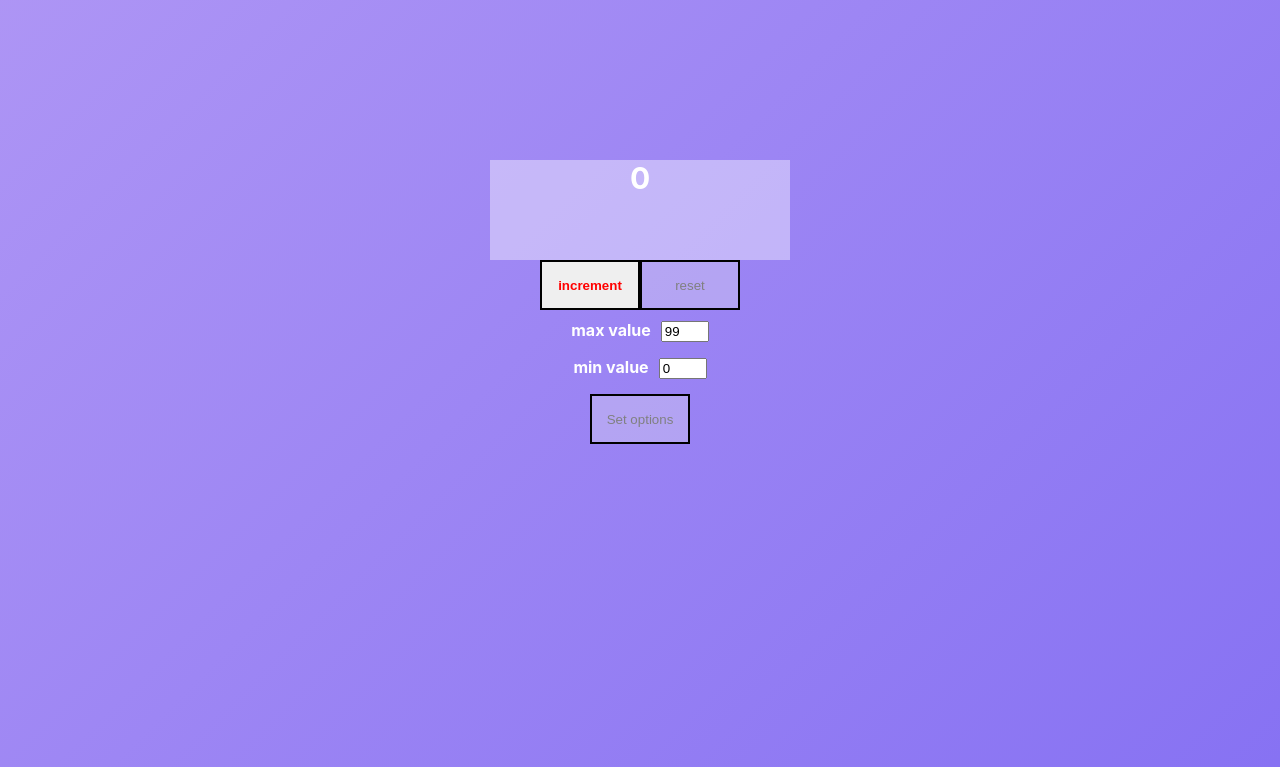
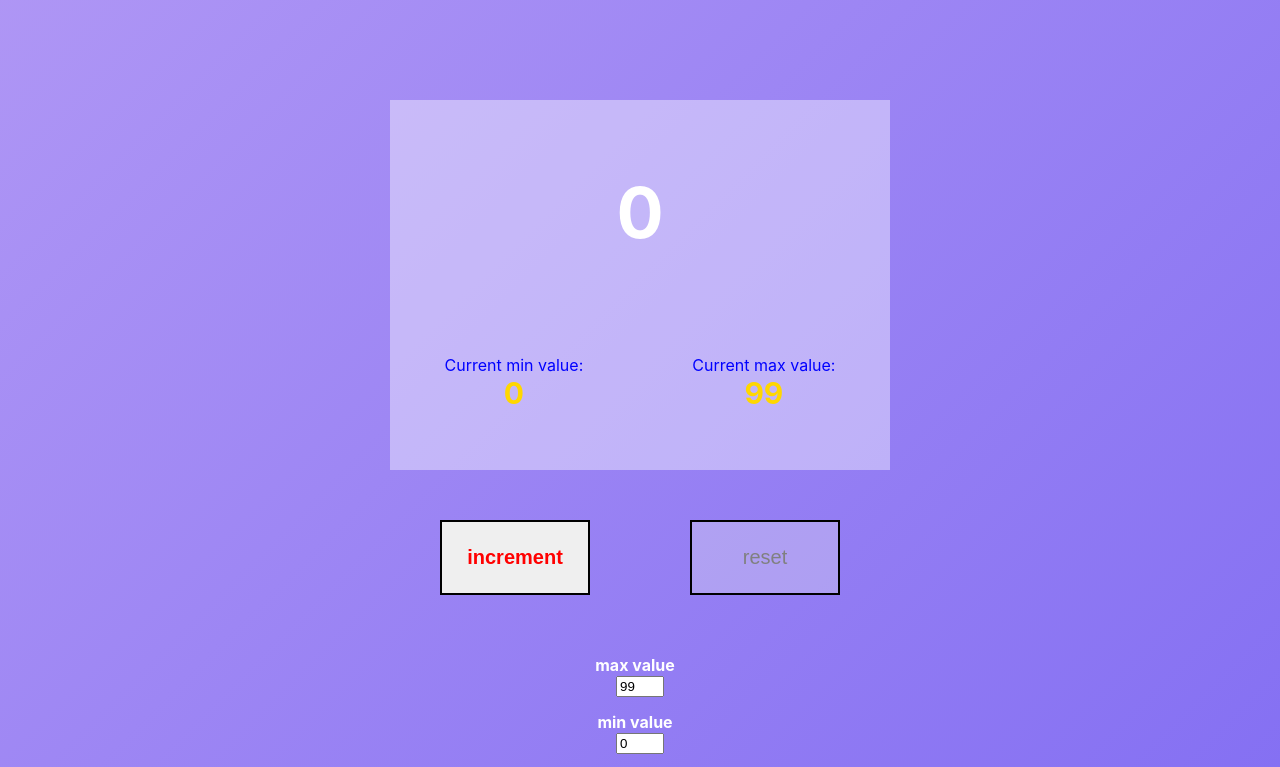
Before and after one commit to Harbatau/counter, a React (Create React App) app: page / in a window 1280 px wide. Shown: the top 767 px of the page. Built offline with nearby package versions, Linux system fonts and the light colour scheme.

Commit message:
03022020

```diff
--- a/src/App.js
+++ b/src/App.js
@@ -1,7 +1,7 @@
 import React from 'react';
 import './App.sass';
 import Counter from "./components/counter";
-import Settings from "./components/setValues";
+import Settings from "./components/Settings";
 
 class App extends React.Component {
 
@@ -13,6 +13,8 @@ class App extends React.Component {
         isNumberValuesNotValid: false,
         maxInputValue: '99',
         minInputValue: '0',
+        lastRealMaxValue: '99',
+        lastRealMinValue: '0'
     };
 
     setUnitToCounter = () => {
@@ -59,16 +61,20 @@ class App extends React.Component {
         switch (input) {
             case 'maxInput':
                 if (value === '') {
-                    this.setState({maxInputValue: `${this.state.maxCounter}`});
-                    e.currentTarget.value = `${this.state.maxValue}`
-                } else e.currentTarget.value = this.state.maxInputValue;
-                break;
+                    this.setState({maxInputValue: `${this.state.lastRealMaxValue}`});
+                    e.currentTarget.value = `${this.state.lastRealMaxValue}`
+                } else {
+                    this.setState({lastRealMaxValue: value});
+                    e.currentTarget.value = this.state.maxInputValue;
+                } break;
             case 'minInput':
                 if (value === '') {
-                    this.setState({minInputValue: `${this.state.minCounter}`});
-                    e.currentTarget.value = `${this.state.minValue}`
-                } else e.currentTarget.value = this.state.minInputValue;
-                break;
+                    this.setState({minInputValue: `${this.state.lastRealMinValue}`});
+                    e.currentTarget.value = `${this.state.lastRealMinValue}`
+                } else {
+                    this.setState({lastRealMinValue: value});
+                    e.currentTarget.value = this.state.minInputValue;
+                } break;
         }
     };
 
--- a/src/App.sass
+++ b/src/App.sass
@@ -13,27 +13,44 @@
   width: 100%
   height: 100vh
   animation: App-Background 15s ease infinite
-  padding-top: 20vh
+  padding-top: 100px
+  box-sizing: border-box
 
 button
-  width: 100px
-  height: 50px
+  width: 150px
+  height: 75px
   border: 2px solid black
   margin-bottom: 10px
   color: red
+  font-size: 20px
   font-weight: bold
   &:disabled
     color: grey
     font-weight: normal
 
+.counterDisplay
+  width: 500px
+  height: 300px
+  padding-top: 70px
+  margin: 0 auto
+  background-color: rgba(255, 255, 255, 0.4)
+
+.currSetVal
+  color: gold
+  font-size: 30px
+  font-weight: bold
+
 .number
-  margin: 0 auto
-  width: 300px
-  height: 100px
-  background-color: rgba(255, 255, 255, 0.4)
-  font-size: 30px
+  margin: 0 auto 100px auto
+  font-size: 70px
   color: white
   font-weight: bold
+
+.counterButtons
+  display: flex
+  justify-content: space-around
+  width: 500px
+  margin: 50px auto
 
 .alertNumber
   font-size: 40px
@@ -44,7 +61,7 @@ button
   margin: 0 auto 15px auto
   width: 40px
 
-span
+.inputName
   color: white
   font-weight: bold
   margin-right: 10px
@@ -60,6 +77,11 @@ span
 .displayNone
   display: none
 
+.currentSettings
+  color: blue
+
+.flex
+  display: flex
+  justify-content: space-around
+
 .settings
-
-.counter
--- /dev/null
+++ b/src/components/Settings.jsx
@@ -0,0 +1,30 @@
+import React from 'react';
+import '../App.sass';
+import ControlButton from "./buttons";
+import SettingsInput from "./SettingsInput";
+
+const Settings = (props) => {
+
+    return (
+        <div className={'settings'}>
+            <SettingsInput blur={(e) => props.onBlurHandler(e, 'maxInput')}
+                           value={props.maxInputValue} inputName={'max value'}
+                           change={(e) => {props.updateValuesFromInputs(e, 'maxInput')}}
+            />
+            <SettingsInput blur={(e) => props.onBlurHandler(e, 'minInput')}
+                           value={props.minInputValue} inputName={'min value'}
+                           change={(e) => {props.updateValuesFromInputs(e, 'minInput')}}
+            />
+            <ControlButton onClickHandler={props.setValues}
+                           buttonProperty={'Set options'}
+                           disableMonitor={(props.isSettingButtonNotReady ||
+                               props.isNumberValuesNotValid)}
+            />
+            <div className={props.isNumberValuesNotValid ? 'alertMessage' : 'displayNone'}>
+                Максимальное число не может быть меньше минимального!
+            </div>
+        </div>
+    )
+};
+
+export default Settings;
--- /dev/null
+++ b/src/components/SettingsInput.jsx
@@ -0,0 +1,20 @@
+import React from 'react';
+import '../App.sass';
+
+
+const SettingsInput = (props) => {
+
+    return (
+        <div>
+            <div className={'inputName'}>{props.inputName}</div>
+            <input className={'optionsInput'} type={'number'}
+                   onFocus={(e) => {e.currentTarget.value = ''}}
+                   onBlur={props.blur}
+                   value={props.value}
+                   onChange={props.change}
+            />
+        </div>
+    )
+};
+
+export default SettingsInput;
--- a/src/components/counter.jsx
+++ b/src/components/counter.jsx
@@ -4,14 +4,16 @@ import CounterDisplay from "./counterDisplay";
 import ControlButton from "./buttons";
 
 const Counter = (props) => {
-    return(
+    return (
         <div className={'counter'}>
-            <CounterDisplay counterNumber={props.counterNumber}
+            <CounterDisplay counterNumber={props.counterNumber} maxValue={props.maxValue} minValue={props.minValue}
                             alertMonitor={props.counterNumber !== props.maxValue}/>
-            <ControlButton buttonProperty={'increment'} onClickHandler={props.setUnitToCounter}
-                           disableMonitor={props.counterNumber === props.maxValue}/>
-            <ControlButton buttonProperty={'reset'} onClickHandler={props.reset}
-                           disableMonitor={props.counterNumber === props.minValue}/>
+            <div className={'counterButtons'}>
+                <ControlButton buttonProperty={'increment'} onClickHandler={props.setUnitToCounter}
+                               disableMonitor={props.counterNumber === props.maxValue}/>
+                <ControlButton buttonProperty={'reset'} onClickHandler={props.reset}
+                               disableMonitor={props.counterNumber === props.minValue}/>
+            </div>
         </div>
     )
 };
--- a/src/components/counterDisplay.jsx
+++ b/src/components/counterDisplay.jsx
@@ -2,8 +2,18 @@ import React from 'react';
 import '../App.sass';
 
 const CounterDisplay = (props) => {
-    return(
-        <div className={props.alertMonitor ? 'number' : 'number alertNumber'}>{props.counterNumber}</div>
+    return (
+        <div className={'counterDisplay'}>
+            <div className={props.alertMonitor ? 'number' : 'number alertNumber'}>{props.counterNumber}</div>
+            <div className={'flex'}>
+                <div className={'currentSettings'}>Current min value:
+                    <div className={'currSetVal'}>{props.minValue}</div>
+                </div>
+                <div className={'currentSettings'}>Current max value:
+                    <div className={'currSetVal'}>{props.maxValue}</div>
+                </div>
+            </div>
+        </div>
     )
 };
 
--- a/src/components/setValues.jsx
+++ /dev/null
@@ -1,53 +0,0 @@
-import React from 'react';
-import '../App.sass';
-import ControlButton from "./buttons";
-
-const Settings = (props) => {
-
-
-    const maxBlurHandler = (e) => {
-        /*if (e.currentTarget.value === '') e.currentTarget.value = `${props.maxValue}`;*/
-        e.currentTarget.value = props.maxInputValue
-    };
-    const minBlurHandler = (e) => {
-        if (e.currentTarget.value === '') e.currentTarget.value = `${props.minValue}`;
-        else e.currentTarget.value = props.minInputValue
-    };
-
-
-    return (
-        <div className={'settings'}>
-            <div>
-                <span>max value</span>
-                <input className={'optionsInput'} type={'number'}
-                       onFocus={(e) => {e.currentTarget.value = ''}}
-                       onBlur={(e) => props.onBlurHandler(e, 'maxInput')}
-                       value={props.maxInputValue}
-                       onChange={(e) => {props.updateValuesFromInputs(e, 'maxInput');
-
-                       }}
-                />
-            </div>
-            <div>
-                <span>min value</span>
-                <input className={'optionsInput'} type={'number'}
-                       onFocus={(e) => {e.currentTarget.value = ''}}
-                       onBlur={(e) => props.onBlurHandler(e, 'minInput')}
-                       value={props.minInputValue}
-                       onChange={(e) => {props.updateValuesFromInputs(e, 'minInput');
-                       }}
-                />
-            </div>
-            <ControlButton onClickHandler={props.setValues}
-                           buttonProperty={'Set options'}
-                           disableMonitor={(props.isSettingButtonNotReady ||
-                               props.isNumberValuesNotValid)}
-            />
-            <div className={props.isNumberValuesNotValid ? 'alertMessage' : 'displayNone'}>
-                Число MAX !>= MIN
-            </div>
-        </div>
-    )
-};
-
-export default Settings;
```
